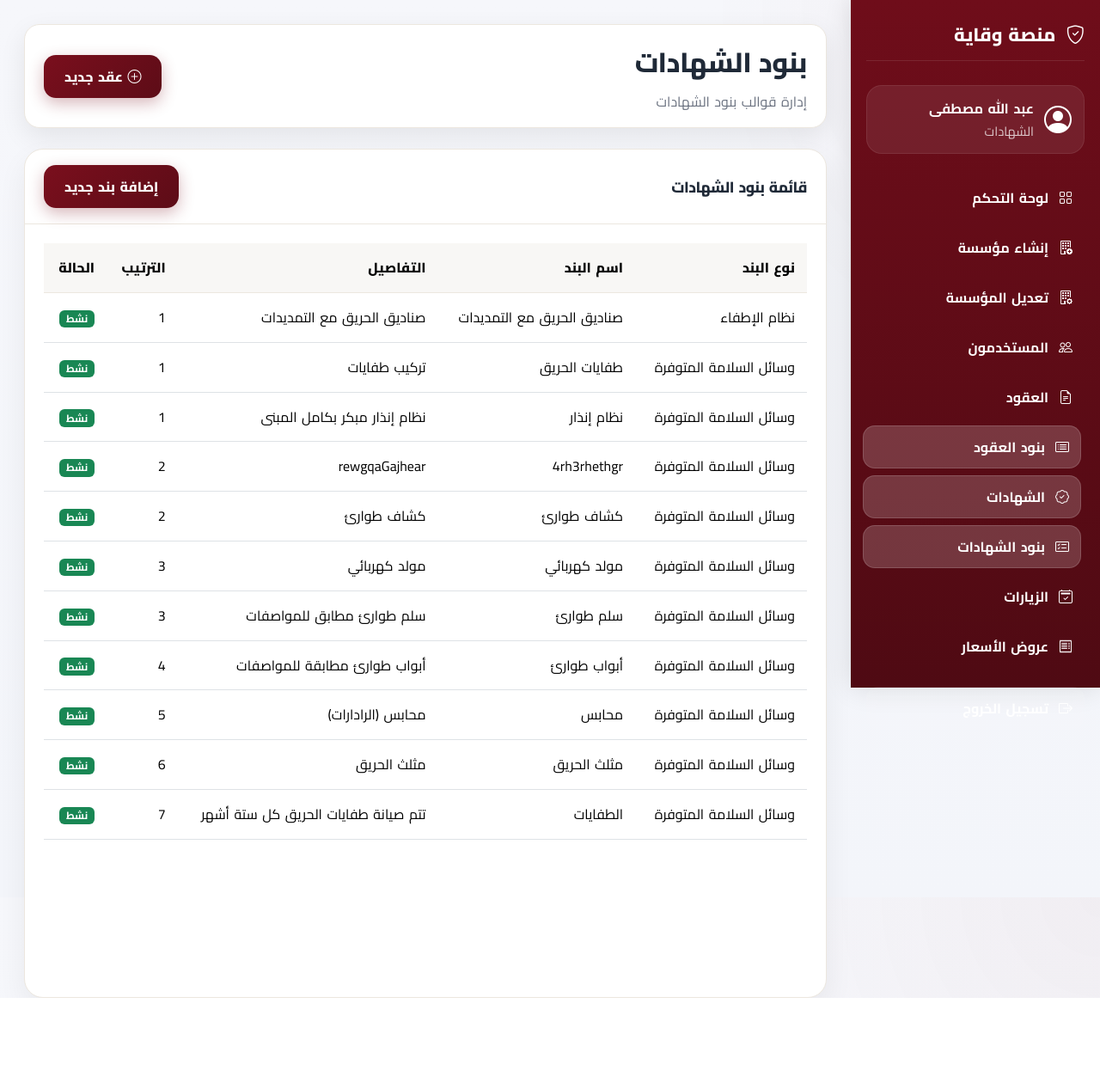
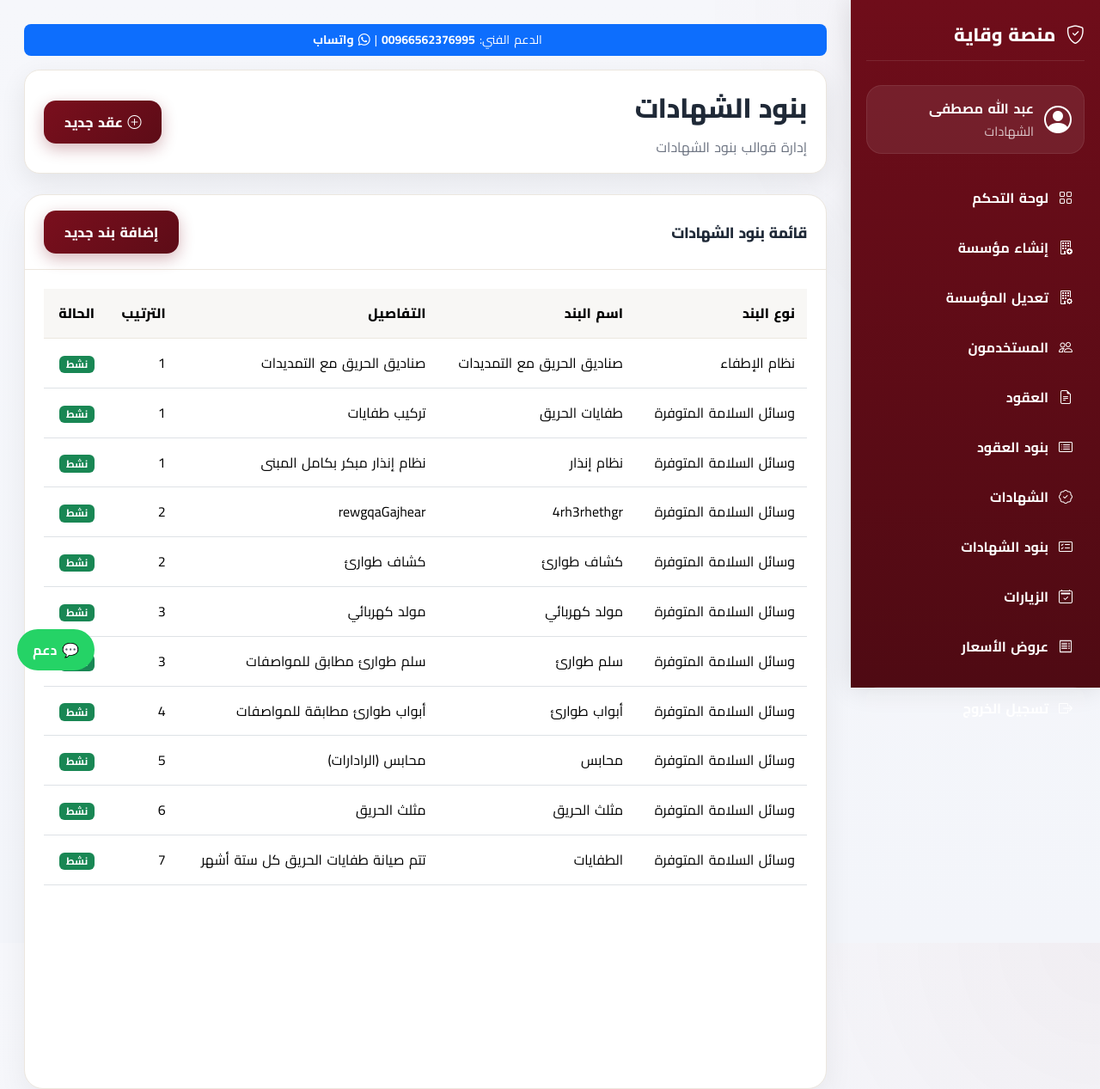
Before and after one commit to azhryb824-sys/wiqaya, a Django app: page /certificates/clauses/ in a window 1280 px wide. Shown: the whole page at 86% size. Before the commit the page ends 1161 px from the top, so only its background shows below. Run offline with Django 5.2, Linux system fonts and the light colour scheme; a user stored in the database is signed in; data comes from the database, SQL or seed files in the repository; parts of the project's set-up code (start-up, migrations or seed data) failed here and were passed over.

Commit message:
Update dashboard_base.html

```diff
--- a/templates/core/dashboard_base.html
+++ b/templates/core/dashboard_base.html
@@ -12,6 +12,40 @@
     <link href="https://fonts.googleapis.com/css2?family=Cairo:wght@400;600;700;800&display=swap" rel="stylesheet">
 
     <link rel="stylesheet" href="{% static 'css/style.css' %}">
+
+    <style>
+        .support-bar {
+            background: #0d6efd;
+            color: white;
+            padding: 8px 15px;
+            border-radius: 8px;
+            font-size: 14px;
+        }
+
+        .support-bar a {
+            color: #fff;
+            text-decoration: none;
+            font-weight: bold;
+            margin: 0 5px;
+        }
+
+        .support-bar a:hover {
+            text-decoration: underline;
+        }
+
+        .whatsapp-float {
+            position: fixed;
+            bottom: 20px;
+            left: 20px;
+            background: #25D366;
+            color: white;
+            padding: 12px 18px;
+            border-radius: 50px;
+            text-decoration: none;
+            font-weight: bold;
+            z-index: 9999;
+        }
+    </style>
 </head>
 
 <body class="dashboard-body">
@@ -38,68 +72,52 @@
 
         <nav class="sidebar-nav">
 
-            <a href="{% url 'dashboard' %}"
-               class="sidebar-link {% if request.path == '/dashboard/' %}active{% endif %}">
+            <a href="{% url 'dashboard' %}" class="sidebar-link {% if request.path == '/dashboard/' %}active{% endif %}">
                 <i class="bi bi-grid"></i>
                 <span>لوحة التحكم</span>
             </a>
 
-            <a href="{% url 'create_institution' %}"
-               class="sidebar-link {% if request.path == '/institution/create/' %}active{% endif %}">
+            <a href="{% url 'create_institution' %}" class="sidebar-link">
                 <i class="bi bi-building-add"></i>
                 <span>إنشاء مؤسسة</span>
             </a>
 
-            <a href="{% url 'edit_my_institution' %}"
-               class="sidebar-link {% if request.path == '/institution/edit/' %}active{% endif %}">
+            <a href="{% url 'edit_my_institution' %}" class="sidebar-link">
                 <i class="bi bi-building-gear"></i>
                 <span>تعديل المؤسسة</span>
             </a>
 
-            <a href="{% url 'users_list' %}"
-               class="sidebar-link {% if request.path == '/users/' %}active{% endif %}">
+            <a href="{% url 'users_list' %}" class="sidebar-link">
                 <i class="bi bi-people"></i>
                 <span>المستخدمون</span>
             </a>
 
-            <!-- العقود -->
-            <a href="{% url 'contracts:contracts_list' %}"
-               class="sidebar-link {% if '/contracts' in request.path %}active{% endif %}">
+            <a href="{% url 'contracts:contracts_list' %}" class="sidebar-link">
                 <i class="bi bi-file-earmark-text"></i>
                 <span>العقود</span>
             </a>
 
-            <!-- بنود العقود -->
-            <a href="{% url 'contracts:clause_template_list' %}"
-               class="sidebar-link {% if '/clauses' in request.path %}active{% endif %}">
+            <a href="{% url 'contracts:clause_template_list' %}" class="sidebar-link">
                 <i class="bi bi-card-list"></i>
                 <span>بنود العقود</span>
             </a>
 
-            <!-- الشهادات -->
-            <a href="{% url 'certificates:certificate_list' %}"
-               class="sidebar-link {% if '/certificates' in request.path %}active{% endif %}">
+            <a href="{% url 'certificates:certificate_list' %}" class="sidebar-link">
                 <i class="bi bi-patch-check"></i>
                 <span>الشهادات</span>
             </a>
 
-            <!-- بنود الشهادات -->
-            <a href="{% url 'certificates:certificate_clause_list' %}"
-               class="sidebar-link {% if '/certificate' in request.path %}active{% endif %}">
+            <a href="{% url 'certificates:certificate_clause_list' %}" class="sidebar-link">
                 <i class="bi bi-card-checklist"></i>
                 <span>بنود الشهادات</span>
             </a>
 
-            <!-- الزيارات -->
-            <a href="{% url 'visits:visit_list' %}"
-               class="sidebar-link {% if '/visits' in request.path %}active{% endif %}">
+            <a href="{% url 'visits:visit_list' %}" class="sidebar-link">
                 <i class="bi bi-calendar2-check"></i>
                 <span>الزيارات</span>
             </a>
 
-            <!-- ✅ تم الإصلاح النهائي هنا -->
-            <a href="{% url 'quotations:quotation_list' %}"
-               class="sidebar-link {% if '/quotations' in request.path %}active{% endif %}">
+            <a href="{% url 'quotations:quotation_list' %}" class="sidebar-link">
                 <i class="bi bi-receipt"></i>
                 <span>عروض الأسعار</span>
             </a>
@@ -114,6 +132,15 @@
 
     <!-- ================= Main ================= -->
     <main class="dashboard-main">
+
+        <!-- ✅ دعم فني -->
+        <div class="support-bar d-flex justify-content-center align-items-center mb-3">
+            الدعم الفني:
+            <a href="tel:00966562376995">00966562376995</a> |
+            <a href="https://wa.me/966562376995" target="_blank">
+                <i class="bi bi-whatsapp"></i> واتساب
+            </a>
+        </div>
 
         <div class="dashboard-topbar d-flex justify-content-between align-items-center">
 
@@ -150,5 +177,10 @@
     </main>
 </div>
 
+<!-- زر واتساب عائم -->
+<a href="https://wa.me/966562376995" target="_blank" class="whatsapp-float">
+    💬 دعم
+</a>
+
 </body>
 </html>
```
